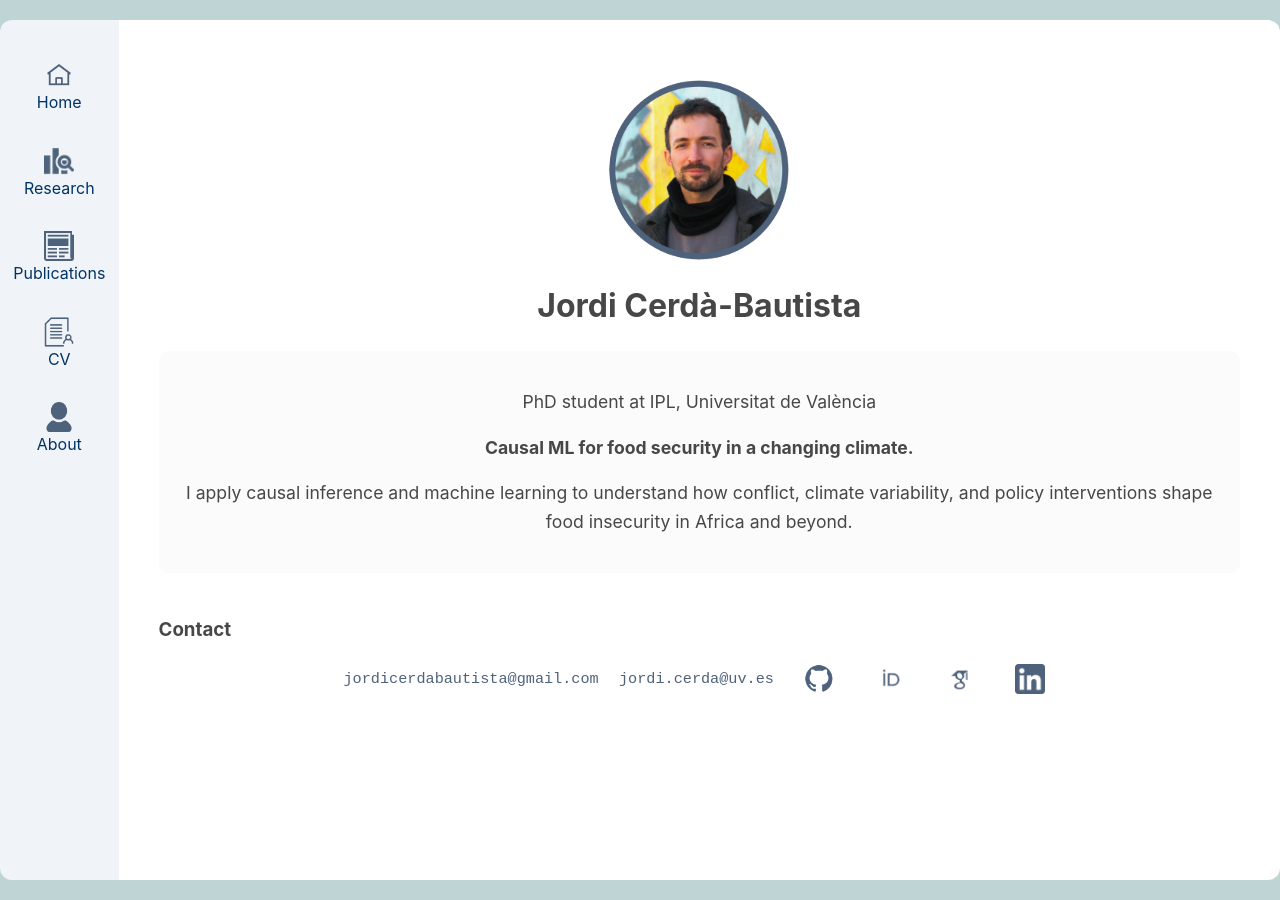
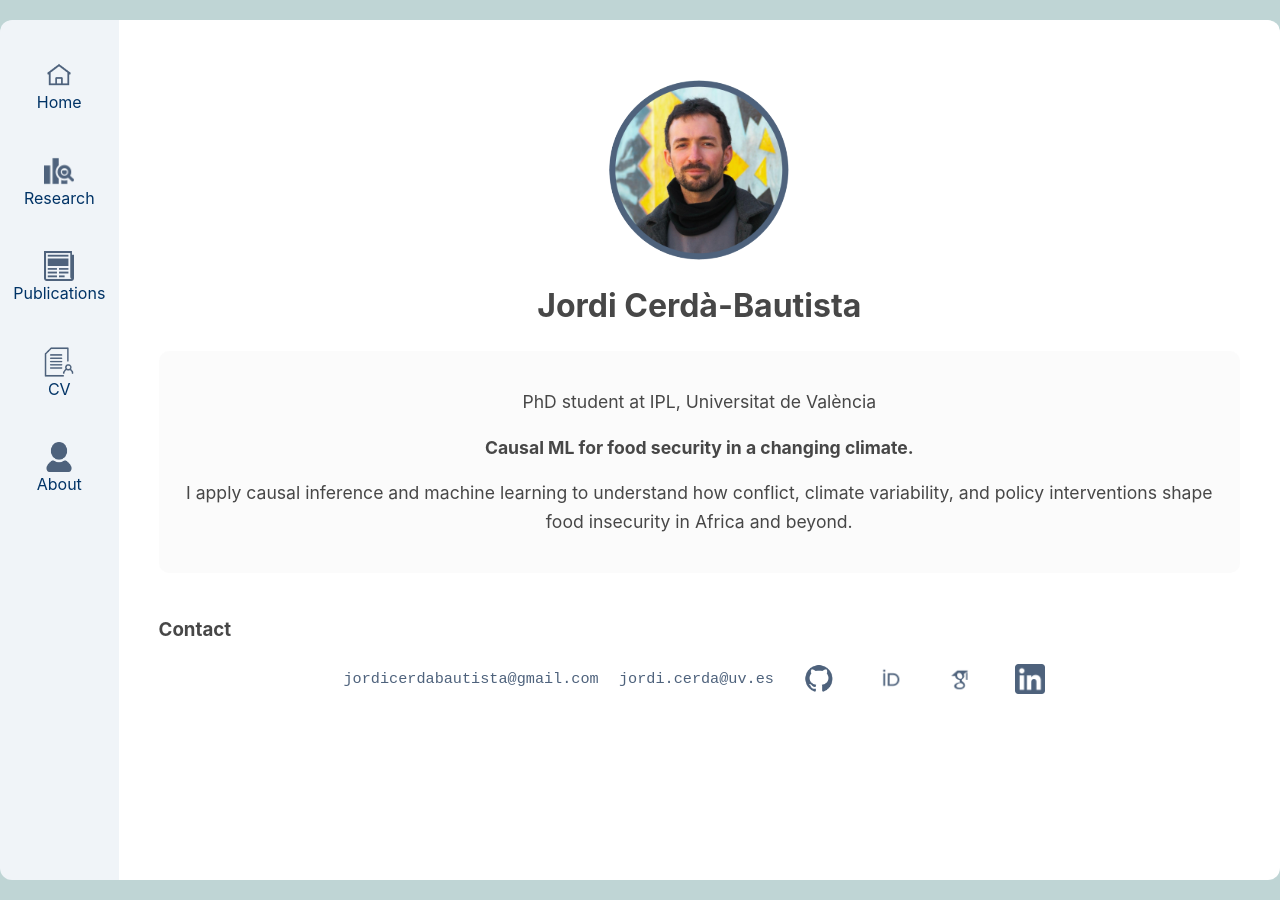
Before and after one commit to jordicbau/jordicbau.github.io, a Jekyll site: the page built from index.md, in a window 1280 px wide. Built offline with Jekyll 4.4.1, drawn with Linux system fonts in a browser that asks for light colours.

Commit message:
Update style.css

```diff
--- a/assets/css/style.css
+++ b/assets/css/style.css
@@ -55,7 +55,7 @@ html, body {
 }
 
 .sidebar-nav li {
-  margin-bottom: 30px; /* space between nav items */
+  margin-bottom: 40px; /* space between nav items */
   text-align: center;
 }
 
@@ -76,7 +76,7 @@ html, body {
 }
 
 .sidebar-nav li a:hover img {
-  transform: scale(1.2);
+  transform: scale(1.1);
   filter: brightness(1.4);
 }
 
```
